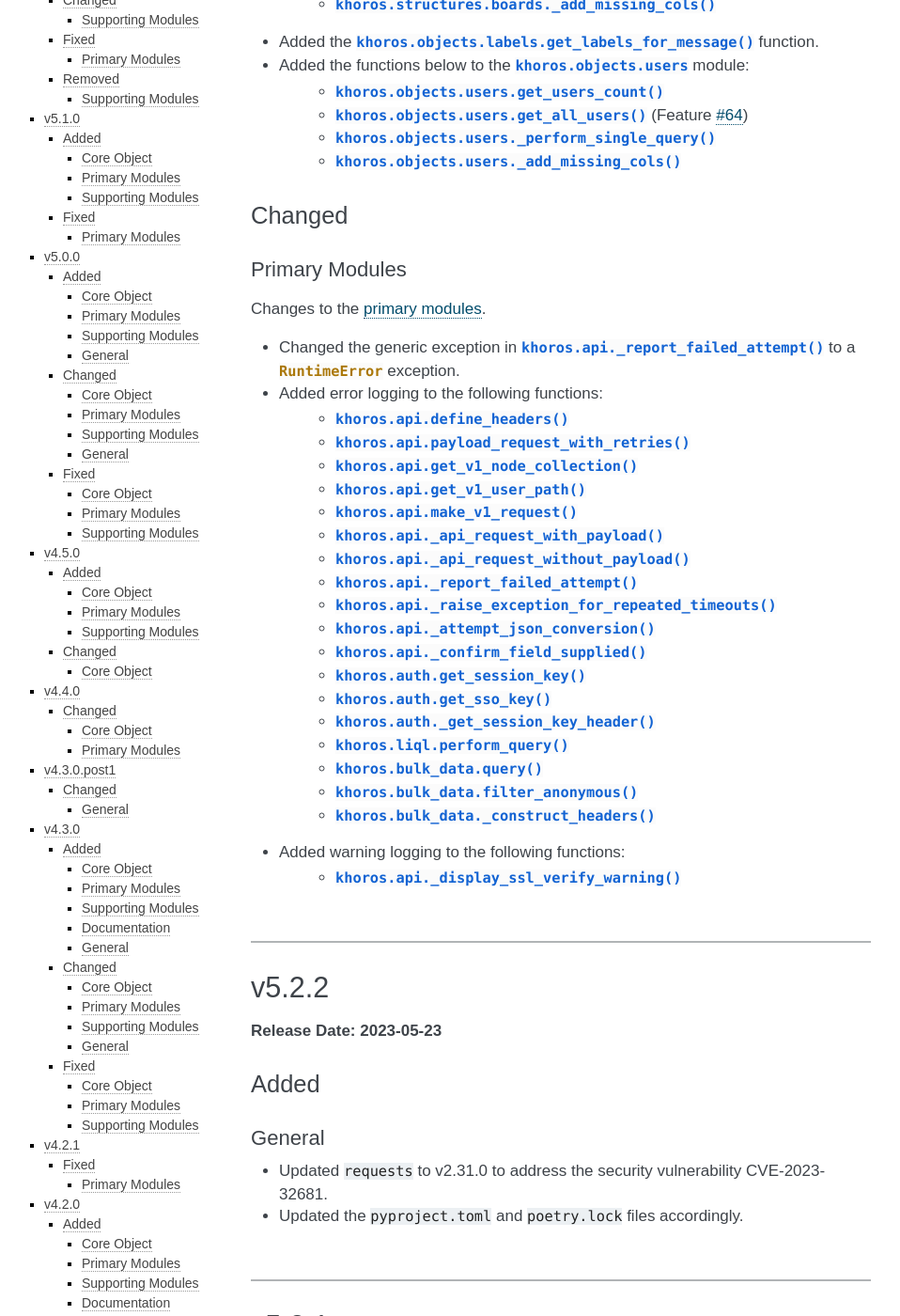
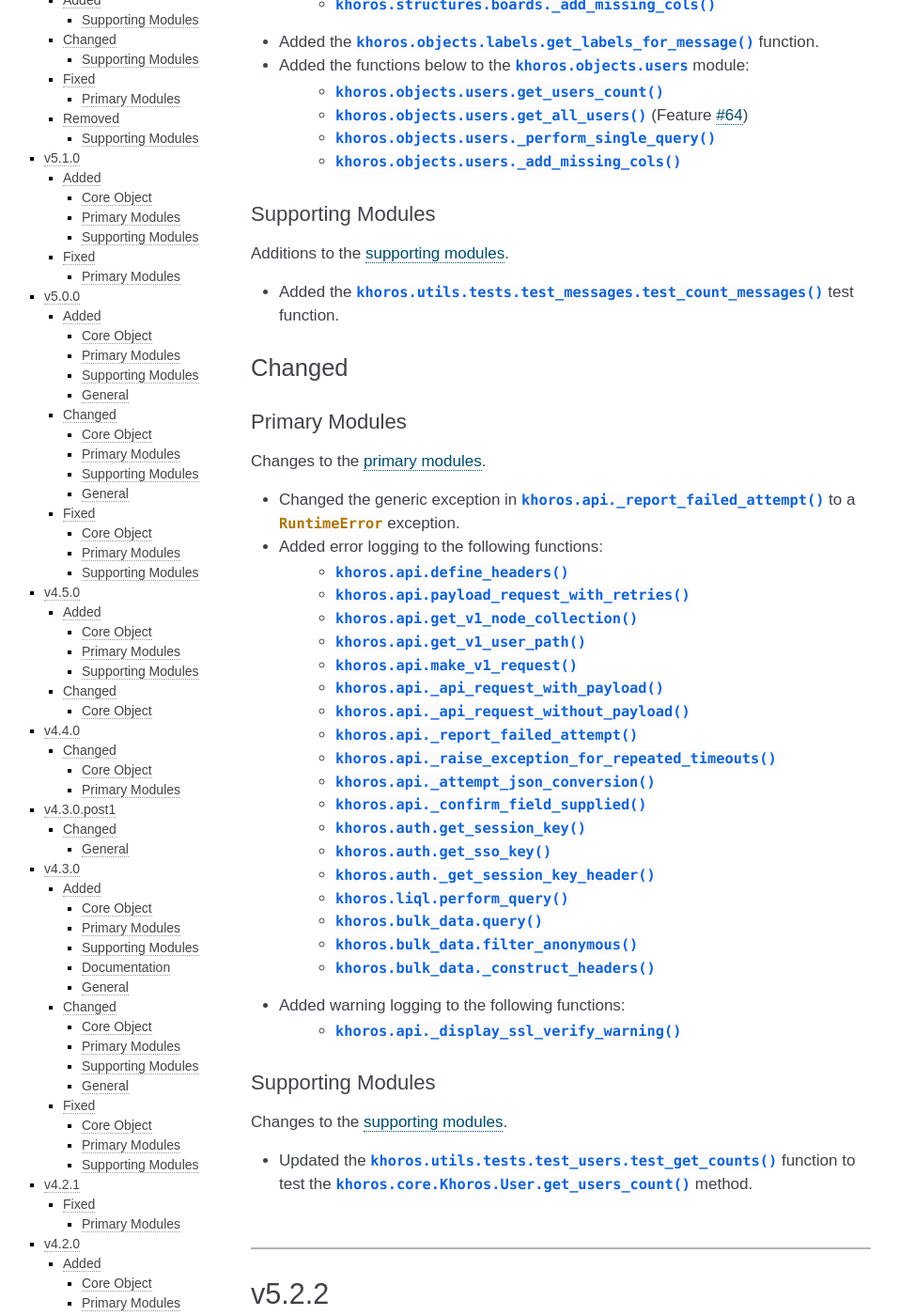
Before and after one commit to jeffshurtliff/khoros, a Sphinx documentation site: the page built from docs/changelog.rst, in a window 1280 px wide and 1400 px high, scrolled down 881 px. Shown: the whole window at 94% size, without its empty margins (153-1111 px from the left). Built offline with Sphinx 7.4.7, drawn with Linux system fonts in a browser that asks for light colours; some of the changed text lies outside the part shown.

Commit message:
Added and updated some test functions for new 5.3.0 functionality

```diff
--- a/docs/changelog.rst
+++ b/docs/changelog.rst
@@ -43,6 +43,12 @@ Additions to the :doc:`primary modules <primary-modules>`.
       (Feature `#64 <https://github.com/jeffshurtliff/khoros/issues/64>`_)
     * :py:func:`khoros.objects.users._perform_single_query`
     * :py:func:`khoros.objects.users._add_missing_cols`
+
+Supporting Modules
+------------------
+Additions to the :doc:`supporting modules <supporting-modules>`.
+
+* Added the :py:func:`khoros.utils.tests.test_messages.test_count_messages` test function.
 
 Changed
 =======
@@ -74,6 +80,13 @@ Changes to the :doc:`primary modules <primary-modules>`.
     * :py:func:`khoros.bulk_data._construct_headers`
 * Added warning logging to the following functions:
     * :py:func:`khoros.api._display_ssl_verify_warning`
+
+Supporting Modules
+------------------
+Changes to the :doc:`supporting modules <supporting-modules>`.
+
+* Updated the :py:func:`khoros.utils.tests.test_users.test_get_counts` function
+  to test the :py:meth:`khoros.core.Khoros.User.get_users_count` method.
 
 |
 
```
Also changed, not shown: 2 other files.
